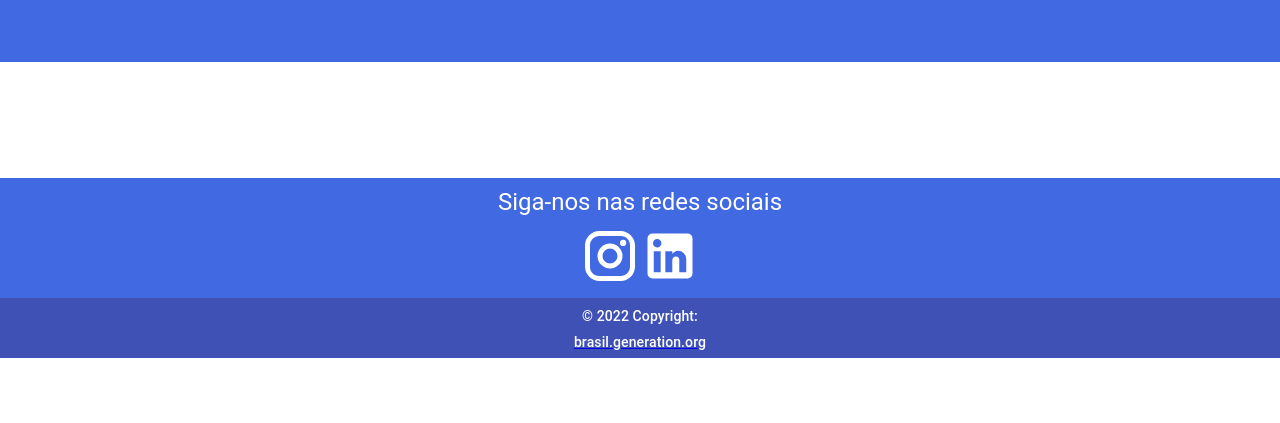
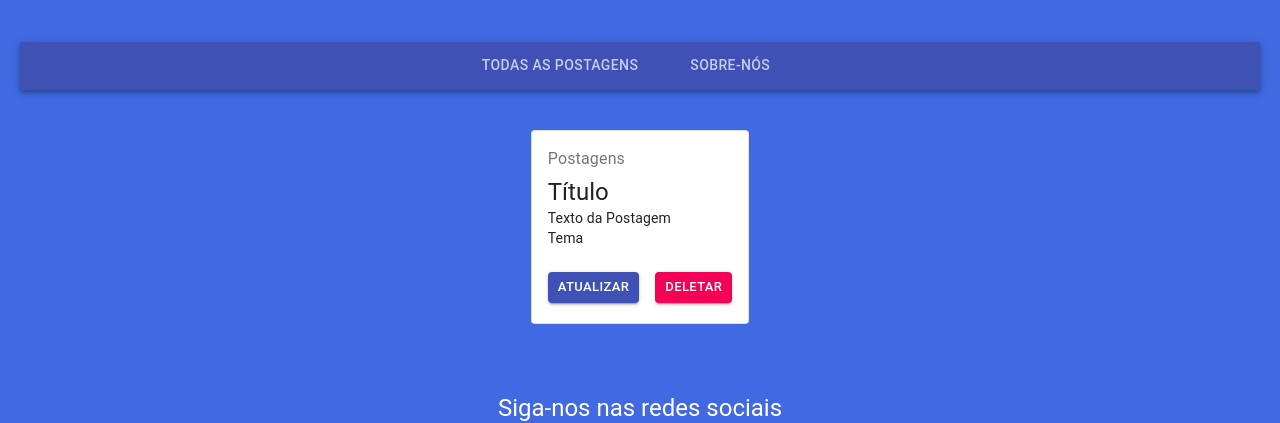
Before and after one commit to juliafsantinho/FrontEnd_BlogPessoal, a React (Create React App) app: page /home in a window 1280 px wide. Shown: the part 716-1139 px from the top of the page. Before the commit the page ends 1074 px from the top, so only its background shows below. Built offline with nearby package versions, Linux system fonts and the light colour scheme; grey boxes are pictures that could not be loaded.

Commit message:
Atualização listatema e listapostagem

```diff
--- a/package.json
+++ b/package.json
@@ -5,6 +5,7 @@
   "dependencies": {
     "@material-ui/core": "4.12.3",
     "@material-ui/icons": "^4.11.2",
+    "@material-ui/lab": "^4.0.0-alpha.61",
     "@testing-library/jest-dom": "^5.11.4",
     "@testing-library/react": "^11.1.0",
     "@testing-library/user-event": "^12.1.10",
--- a/src/App.tsx
+++ b/src/App.tsx
@@ -6,6 +6,8 @@
 import { BrowserRouter as Router, Route, Routes } from 'react-router-dom';
 import Login from './paginas/login/Login';
 import CadastroUsuario from './paginas/cadastroUsuario/CadastroUsuario';
+import ListaTema from './components/temas/listatema/ListaTema';
+import ListaPostagem from './components/postagens/listapostagem/ListaPostagem';
 
 
 function App() {
@@ -18,6 +20,8 @@
           <Route path="/login" element={<Login />} />
           <Route path="/home" element={<Home />} />
           <Route path="/cadastrousuario" element={<CadastroUsuario />} />
+          <Route path="/temas" element={<ListaTema />} />
+          <Route path="/posts" element={<ListaPostagem />} />
 
           {/* <Route path="/cadastro" element={<CadastroUsuario />} />  */}
         </Routes>
--- /dev/null
+++ b/src/components/postagens/listapostagem/ListaPostagem.css
@@ -0,0 +1,3 @@
+.text-decorator-none{
+    text-decoration: none;
+}
--- /dev/null
+++ b/src/components/postagens/listapostagem/ListaPostagem.tsx
@@ -0,0 +1,50 @@
+import React from 'react'
+import { Link } from 'react-router-dom'
+import { Box, Card, CardActions, CardContent, Button, Typography } from '@material-ui/core';
+import './ListaPostagem.css';
+
+function ListaPostagem() {
+
+  return (
+    <>
+      <Box m={2} >
+        <Card variant="outlined">
+          <CardContent>
+            <Typography color="textSecondary" gutterBottom>
+              Postagens
+            </Typography>
+            <Typography variant="h5" component="h2">
+              Título
+            </Typography>
+            <Typography variant="body2" component="p">
+              Texto da Postagem
+            </Typography>
+            <Typography variant="body2" component="p">
+              Tema
+            </Typography>
+          </CardContent>
+          <CardActions>
+            <Box display="flex" justifyContent="center" mb={1.5}>
+
+              <Link to="" className="text-decorator-none" >
+                <Box mx={1}>
+                  <Button variant="contained" className="marginLeft" size='small' color="primary" >
+                    Atualizar
+                  </Button>
+                </Box>
+              </Link>
+              <Link to="" className="text-decorator-none">
+                <Box mx={1}>
+                  <Button variant="contained" size='small' color="secondary">
+                    Deletar
+                  </Button>
+                </Box>
+              </Link>
+            </Box>
+          </CardActions>
+        </Card>
+      </Box>
+    </>)
+}
+
+export default ListaPostagem;
--- /dev/null
+++ b/src/components/postagens/tabpostagem/TabPostagem.css
@@ -0,0 +1,3 @@
+.titulo{
+    font-weight: bold;
+ }
--- /dev/null
+++ b/src/components/postagens/tabpostagem/TabPostagem.tsx
@@ -0,0 +1,35 @@
+import React, {useState} from 'react'
+import { AppBar, Tab, Tabs, Typography, Box } from '@material-ui/core';
+import { TabContext, TabPanel } from '@material-ui/lab';
+import ListaPostagem from '../listapostagem/ListaPostagem';
+import './TabPostagem.css';
+
+
+function TabPostagem() {
+    const [value, setValue] = useState('1')
+    function handleChange(event: React.ChangeEvent<{}>, newValue: string){
+        setValue(newValue);
+    }
+  return (
+    <>
+      <TabContext value={value}>
+        <AppBar position="static">
+          <Tabs centered indicatorColor="secondary" onChange={handleChange}>
+            <Tab label="Todas as postagens" value="1"/>
+            <Tab label="Sobre-nós" value="2"/>
+          </Tabs>
+        </AppBar>
+        <TabPanel value="1" >
+          <Box display="flex" flexWrap="wrap" justifyContent="center">
+            <ListaPostagem />
+          </Box>
+        </TabPanel>
+        <TabPanel value="2">
+          <Typography variant="h5" gutterBottom color="textPrimary" component="h5" align="center" className="titulo">Sobre-nós</Typography>
+          <Typography variant="body1" gutterBottom color="textPrimary" align="justify">Lorem ipsum, dolor sit amet consectetur adipisicing elit. Dignissimos ut eveniet natus totam et, voluptate dicta tempore alias, odio nobis non eius cupiditate minima inventore pariatur! Ipsum itaque consectetur voluptatibus. Lorem ipsum dolor sit amet consectetur adipisicing elit. Quo velit consequuntur suscipit fugiat, nam quis quod quaerat veritatis et, vel ratione beatae, facere neque! Quo animi porro voluptate saepe deleniti? Lorem ipsum dolor sit amet consectetur adipisicing elit. Inventore adipisci, officia aut quidem dolorum deserunt iure dolorem doloribus velit nobis quas consequatur at ullam odit, nesciunt est nulla nihil excepturi!</Typography>
+        </TabPanel>
+      </TabContext>
+    </>
+  );
+}
+export default TabPostagem;
--- /dev/null
+++ b/src/components/temas/listatema/ListaTema.css
@@ -0,0 +1,3 @@
+.text-decorator-none{
+    text-decoration: none;
+}
--- /dev/null
+++ b/src/components/temas/listatema/ListaTema.tsx
@@ -0,0 +1,46 @@
+import React from 'react'
+import { Link } from 'react-router-dom'
+import { Box, Card, CardActions, CardContent, Button, Typography } from '@material-ui/core';
+import './ListaTema.css';
+
+function ListaTema() {
+
+  return (
+    <>
+      <Box m={2} >
+        <Card variant="outlined">
+          <CardContent>
+            <Typography color="textSecondary" gutterBottom>
+              Tema
+            </Typography>
+            <Typography variant="h5" component="h2">
+              Minha descrição
+            </Typography>
+          </CardContent>
+          <CardActions>
+            <Box display="flex" justifyContent="center" mb={1.5} >
+
+              <Link to="" className="text-decorator-none">
+                <Box mx={1}>
+                  <Button variant="contained" className="marginLeft" size='small' color="primary" >
+                    Atualizar
+                  </Button>
+                </Box>
+              </Link>
+              <Link to="" className="text-decorator-none">
+                <Box mx={1}>
+                  <Button variant="contained" size='small' color="secondary">
+                    Deletar
+                  </Button>
+                </Box>
+              </Link>
+            </Box>
+          </CardActions>
+        </Card>
+      </Box>
+    </>
+  );
+}
+
+
+export default ListaTema;
--- a/src/paginas/home/Home.tsx
+++ b/src/paginas/home/Home.tsx
@@ -1,6 +1,7 @@
 import React from 'react';
 import {Typography, Box, Grid, Button} from '@material-ui/core';
 import './Home.css';
+import TabPostagem from '../../components/postagens/tabpostagem/TabPostagem';
 
 function Home() {
     return (
@@ -21,6 +22,7 @@
                     <img src="https://i.imgur.com/Y1TxghI.png" alt="" width="900px" height="600px" className="imagem01"/>
                 </Grid>
                 <Grid xs={12} className="imagem01">
+                    <TabPostagem />
                 </Grid>
             </Grid>
         </>
--- a/src/services/Service.ts
+++ b/src/services/Service.ts
@@ -4,12 +4,12 @@
     baseURL:'https://blog-pess.herokuapp.com'
 })
 
-export const cadastroUsuario = async(url: any, dados: any, setDado: any) => {
+export const cadastroUsuario = async(url: any, dados: any, setDados: any) => {
     const resposta = await api.post(url,dados)
-    setDado(resposta.data)
+    setDados(resposta.data)
 }
 
-export const login = async(url: any, dados: any, setDado: any) => {
+export const login = async(url: any, dados: any, setDados: any) => {
     const resposta = await api.post(url,dados)
-    setDado(resposta.data.token)
+    setDados(resposta.data.token)
 }
```
Also changed, not shown: src/paginas/cadastroUsuario/CadastroUsuario.tsx (+71 -16 lines), src/paginas/login/Login.tsx (+5 -3 lines), 1 other file (tests, documents, lock files or other folders).
